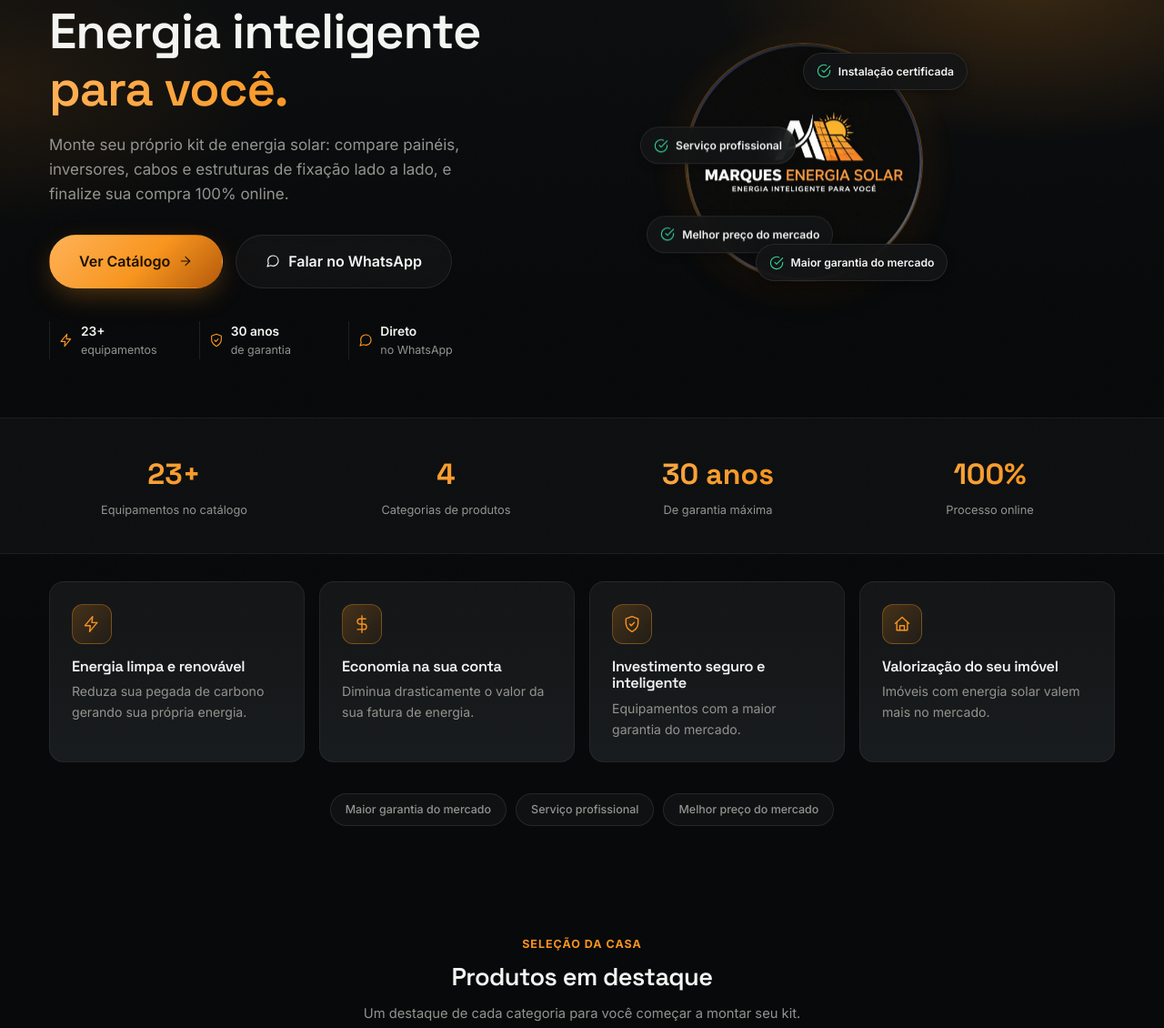
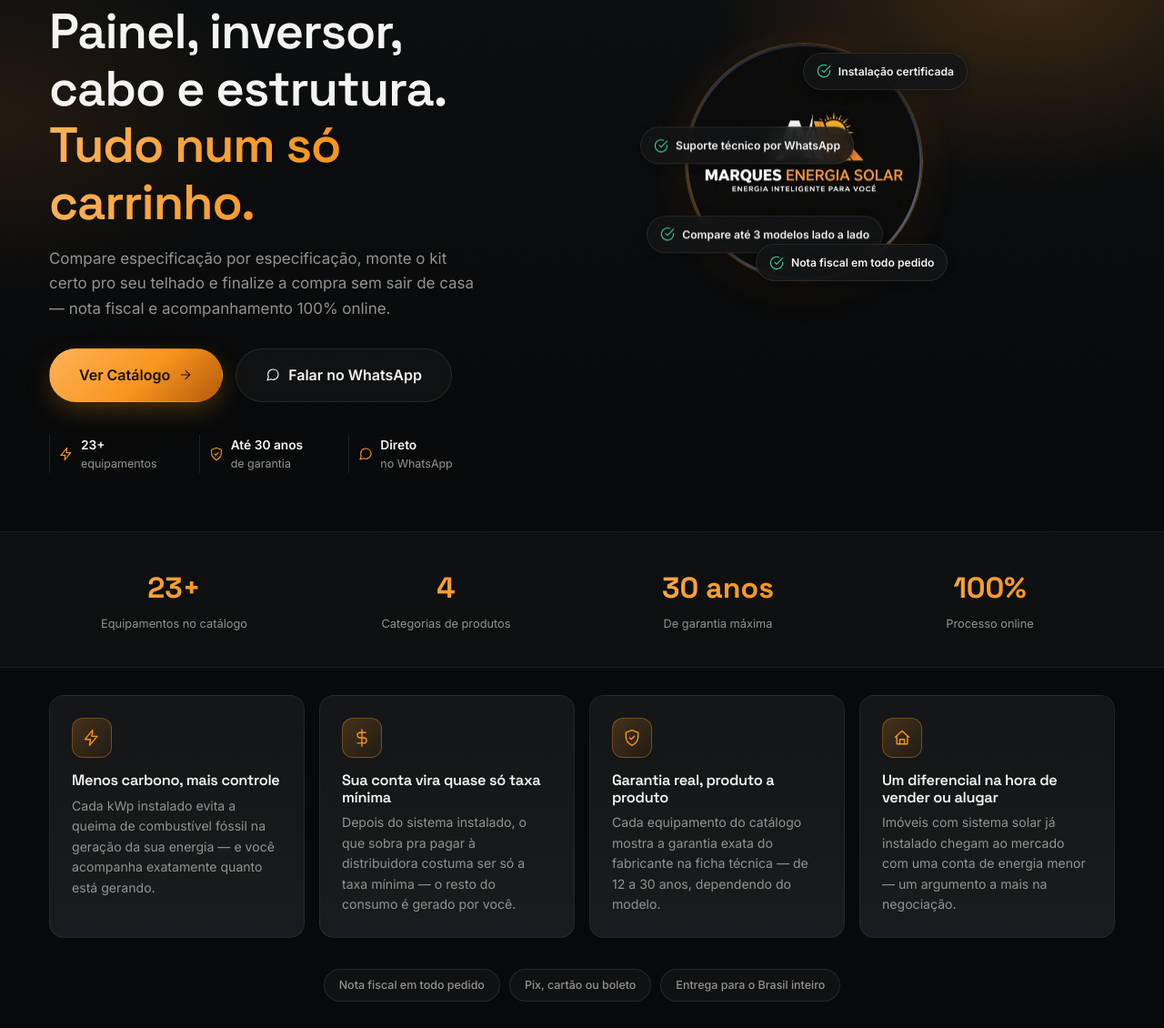
Before and after one commit to Synct-Labs/Prot-tipo-Marques-Energia-Solar, a plain HTML site: page loja.html in a window 1280 px wide. Shown: the part 121-1251 px from the top of the page at 91% size. Drawn offline with Linux system fonts and the light colour scheme.

Commit message:
Reescrever conteudo generico da pagina da loja

```diff
--- a/loja.html
+++ b/loja.html
@@ -4,7 +4,7 @@
 <meta charset="UTF-8">
 <meta name="viewport" content="width=device-width, initial-scale=1.0">
 <title>Marques Energia Solar — Loja de Equipamentos Fotovoltaicos</title>
-<meta name="description" content="Compare e compre painéis solares, inversores, cabos e estruturas de fixação. Energia inteligente para você, com entrega para todo o Brasil.">
+<meta name="description" content="Compare painéis solares, inversores, cabos e estruturas de fixação especificação por especificação e monte seu kit completo. Compra 100% online, entrega para todo o Brasil.">
 <link rel="icon" href="logo-mark-128.png" type="image/png">
 <link rel="preconnect" href="https://fonts.googleapis.com">
 <link rel="stylesheet" href="styles.css">
@@ -52,8 +52,8 @@
     <div class="hero-mesh" aria-hidden="true"></div>
     <div class="container hero-inner">
       <div class="hero-text">
-        <h1><span class="line">Energia inteligente</span><span class="line hero-gradient-text">para você.</span></h1>
-        <p class="hero-sub">Monte seu próprio kit de energia solar: compare painéis, inversores, cabos e estruturas de fixação lado a lado, e finalize sua compra 100% online.</p>
+        <h1><span class="line">Painel, inversor, cabo e estrutura.</span><span class="line hero-gradient-text">Tudo num só carrinho.</span></h1>
+        <p class="hero-sub">Compare especificação por especificação, monte o kit certo pro seu telhado e finalize a compra sem sair de casa — nota fiscal e acompanhamento 100% online.</p>
         <div class="hero-ctas">
           <a href="#catalogo" class="btn btn-primary btn-lg">
             Ver Catálogo
@@ -71,7 +71,7 @@
           </div>
           <div class="hero-stat">
             <svg class="icon icon-sm" viewBox="0 0 24 24"><path d="M12 2 4 5v6c0 5 3.5 8.5 8 11 4.5-2.5 8-6 8-11V5l-8-3z"/><path d="m9 12 2 2 4-4"/></svg>
-            <span><strong>30 anos</strong>de garantia</span>
+            <span><strong>Até 30 anos</strong>de garantia</span>
           </div>
           <div class="hero-stat">
             <svg class="icon icon-sm" viewBox="0 0 24 24"><path d="M21 11.5a8.38 8.38 0 0 1-.9 3.8 8.5 8.5 0 0 1-7.6 4.7 8.38 8.38 0 0 1-3.8-.9L3 21l1.9-5.7a8.38 8.38 0 0 1-.9-3.8 8.5 8.5 0 0 1 4.7-7.6 8.38 8.38 0 0 1 3.8-.9h.5a8.48 8.48 0 0 1 8 8v.5z"/></svg>
@@ -88,15 +88,15 @@
         </div>
         <div class="hero-badge hero-badge-2">
           <svg class="icon" viewBox="0 0 24 24"><path d="M22 11.08V12a10 10 0 1 1-5.93-9.14"/><polyline points="22 4 12 14.01 9 11.01"/></svg>
-          Melhor preço do mercado
+          Compare até 3 modelos lado a lado
         </div>
         <div class="hero-badge hero-badge-3">
           <svg class="icon" viewBox="0 0 24 24"><path d="M22 11.08V12a10 10 0 1 1-5.93-9.14"/><polyline points="22 4 12 14.01 9 11.01"/></svg>
-          Serviço profissional
+          Suporte técnico por WhatsApp
         </div>
         <div class="hero-badge hero-badge-4">
           <svg class="icon" viewBox="0 0 24 24"><path d="M22 11.08V12a10 10 0 1 1-5.93-9.14"/><polyline points="22 4 12 14.01 9 11.01"/></svg>
-          Maior garantia do mercado
+          Nota fiscal em todo pedido
         </div>
       </div>
     </div>
@@ -128,29 +128,29 @@
       <div class="vp-grid">
         <div class="vp-card reveal">
           <div class="vp-icon-badge"><svg class="icon" viewBox="0 0 24 24"><path d="M13 2 3 14h7l-1 8 10-12h-7l1-8z"/></svg></div>
-          <h3>Energia limpa e renovável</h3>
-          <p>Reduza sua pegada de carbono gerando sua própria energia.</p>
+          <h3>Menos carbono, mais controle</h3>
+          <p>Cada kWp instalado evita a queima de combustível fóssil na geração da sua energia — e você acompanha exatamente quanto está gerando.</p>
         </div>
         <div class="vp-card reveal reveal-delay-1">
           <div class="vp-icon-badge"><svg class="icon" viewBox="0 0 24 24"><line x1="12" y1="1" x2="12" y2="23"/><path d="M17 5H9.5a3.5 3.5 0 0 0 0 7h5a3.5 3.5 0 0 1 0 7H6"/></svg></div>
-          <h3>Economia na sua conta</h3>
-          <p>Diminua drasticamente o valor da sua fatura de energia.</p>
+          <h3>Sua conta vira quase só taxa mínima</h3>
+          <p>Depois do sistema instalado, o que sobra pra pagar à distribuidora costuma ser só a taxa mínima — o resto do consumo é gerado por você.</p>
         </div>
         <div class="vp-card reveal reveal-delay-2">
           <div class="vp-icon-badge"><svg class="icon" viewBox="0 0 24 24"><path d="M12 2 4 5v6c0 5 3.5 8.5 8 11 4.5-2.5 8-6 8-11V5l-8-3z"/><path d="m9 12 2 2 4-4"/></svg></div>
-          <h3>Investimento seguro e inteligente</h3>
-          <p>Equipamentos com a maior garantia do mercado.</p>
+          <h3>Garantia real, produto a produto</h3>
+          <p>Cada equipamento do catálogo mostra a garantia exata do fabricante na ficha técnica — de 12 a 30 anos, dependendo do modelo.</p>
         </div>
         <div class="vp-card reveal reveal-delay-3">
           <div class="vp-icon-badge"><svg class="icon" viewBox="0 0 24 24"><path d="m3 11 9-8 9 8"/><path d="M5 10v10h14V10"/><path d="M9 20v-6h6v6"/></svg></div>
-          <h3>Valorização do seu imóvel</h3>
-          <p>Imóveis com energia solar valem mais no mercado.</p>
+          <h3>Um diferencial na hora de vender ou alugar</h3>
+          <p>Imóveis com sistema solar já instalado chegam ao mercado com uma conta de energia menor — um argumento a mais na negociação.</p>
         </div>
       </div>
       <div class="tag-row reveal">
-        <span class="tag">Maior garantia do mercado</span>
-        <span class="tag">Serviço profissional</span>
-        <span class="tag">Melhor preço do mercado</span>
+        <span class="tag">Nota fiscal em todo pedido</span>
+        <span class="tag">Pix, cartão ou boleto</span>
+        <span class="tag">Entrega para o Brasil inteiro</span>
       </div>
     </div>
   </section>
@@ -298,7 +298,7 @@
   <section class="home-cta">
     <div class="container">
       <div class="home-cta-inner reveal">
-        <h2>Pronto para economizar com energia solar?</h2>
+        <h2>Pronto para montar o seu kit e parar de alugar energia da distribuidora?</h2>
         <a href="#catalogo" class="btn btn-primary btn-lg">Explorar Catálogo</a>
       </div>
     </div>
```
